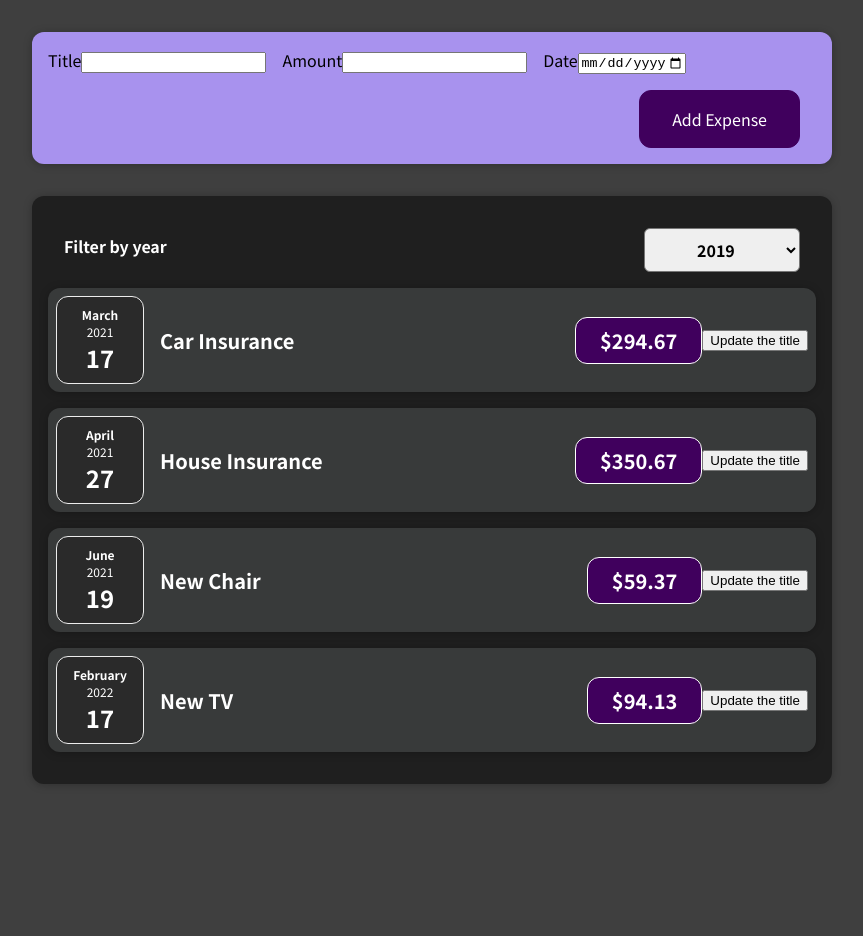
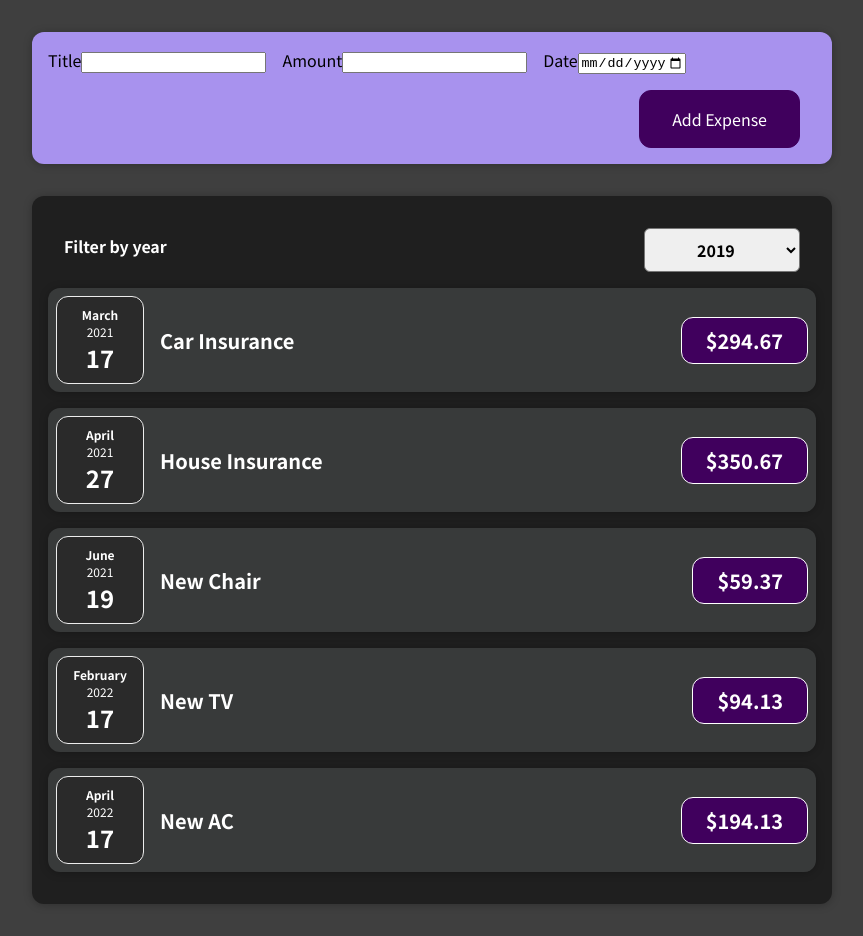
Before and after one commit to prateekS44/first-react-project, a React (Create React App) app: page / in a window 1280 px wide. Shown: the whole page, without its empty margins (208-1071 px from the left). Before the commit the page ends 816 px from the top, so only its background shows below. Built offline with nearby package versions, Linux system fonts and the light colour scheme.

Commit message:
Array being loaded dynamically in Expenses.js using array map function. Removed redundant button from expense item

```diff
--- a/src/App.js
+++ b/src/App.js
@@ -29,6 +29,12 @@ const App = () => {
       amount: 94.13,
       date: new Date(2022, 1, 17),
     },
+    {
+      id: "e5",
+      title: "New AC",
+      amount: 194.13,
+      date: new Date(2022, 3, 17),
+    }
   ];
 
   const newExpenseEvent = (newExpense) => {
--- a/src/components/Expenses/ExpenseItem.js
+++ b/src/components/Expenses/ExpenseItem.js
@@ -1,4 +1,4 @@
-import React, { useState } from 'react';
+import React from 'react';
 
 import "./ExpenseItem.css";
 import ExpenseDate from "./ExpenseDate";
@@ -7,21 +7,13 @@ import Card from "../UI/Card";
 const ExpenseItem = (props) => {
   const { title, amount, date } = props;
 
-  const [currentTitle, setCurrentTitle] = useState(title);
-
-  const clickHandler = () => {
-    setCurrentTitle('Updated title');
-    console.log(currentTitle)
-  }
-
   return (
     <Card className="expense-item">
       <ExpenseDate date={date} />
       <div className="expense-item__description">
-        <h2>{currentTitle}</h2>
+        <h2>{title}</h2>
         <div className="expense-item__price">${amount}</div>
       </div>
-      <button onClick={clickHandler}>Update the title</button>
     </Card>
   );
 }
--- a/src/components/Expenses/Expenses.js
+++ b/src/components/Expenses/Expenses.js
@@ -7,38 +7,27 @@ import Card from "../UI/Card";
 
 const Expenses = (props) => {
   const { expenses } = props;
-  const [selectedExpenseYear, setSelectedExpenseYear] = useState('2019');
-
+  const [selectedExpenseYear, setSelectedExpenseYear] = useState("2019");
 
   const filterChangeHandler = (filterYear) => {
     setSelectedExpenseYear(filterYear);
-    console.log('current', selectedExpenseYear);
-  }
+    console.log("current", selectedExpenseYear);
+  };
 
   return (
     <div>
       <Card className="expenses">
-        <ExpenseFilter filterValue={selectedExpenseYear} onFilterChange={filterChangeHandler}/>
-        <ExpenseItem
-          title={expenses[0].title}
-          amount={expenses[0].amount}
-          date={expenses[0].date}
+        <ExpenseFilter
+          filterValue={selectedExpenseYear}
+          onFilterChange={filterChangeHandler}
         />
-        <ExpenseItem
-          title={expenses[1].title}
-          amount={expenses[1].amount}
-          date={expenses[1].date}
-        />
-        <ExpenseItem
-          title={expenses[2].title}
-          amount={expenses[2].amount}
-          date={expenses[2].date}
-        ></ExpenseItem>
-        <ExpenseItem
-          title={expenses[3].title}
-          amount={expenses[3].amount}
-          date={expenses[3].date}
-        ></ExpenseItem>
+        {expenses.map((expense) => (
+          <ExpenseItem
+            title={expense.title}
+            amount={expense.amount}
+            date={expense.date}
+          />
+        ))}
       </Card>
     </div>
   );
```
Also changed, not shown: 1 other file (tests, documents, lock files or other folders).
